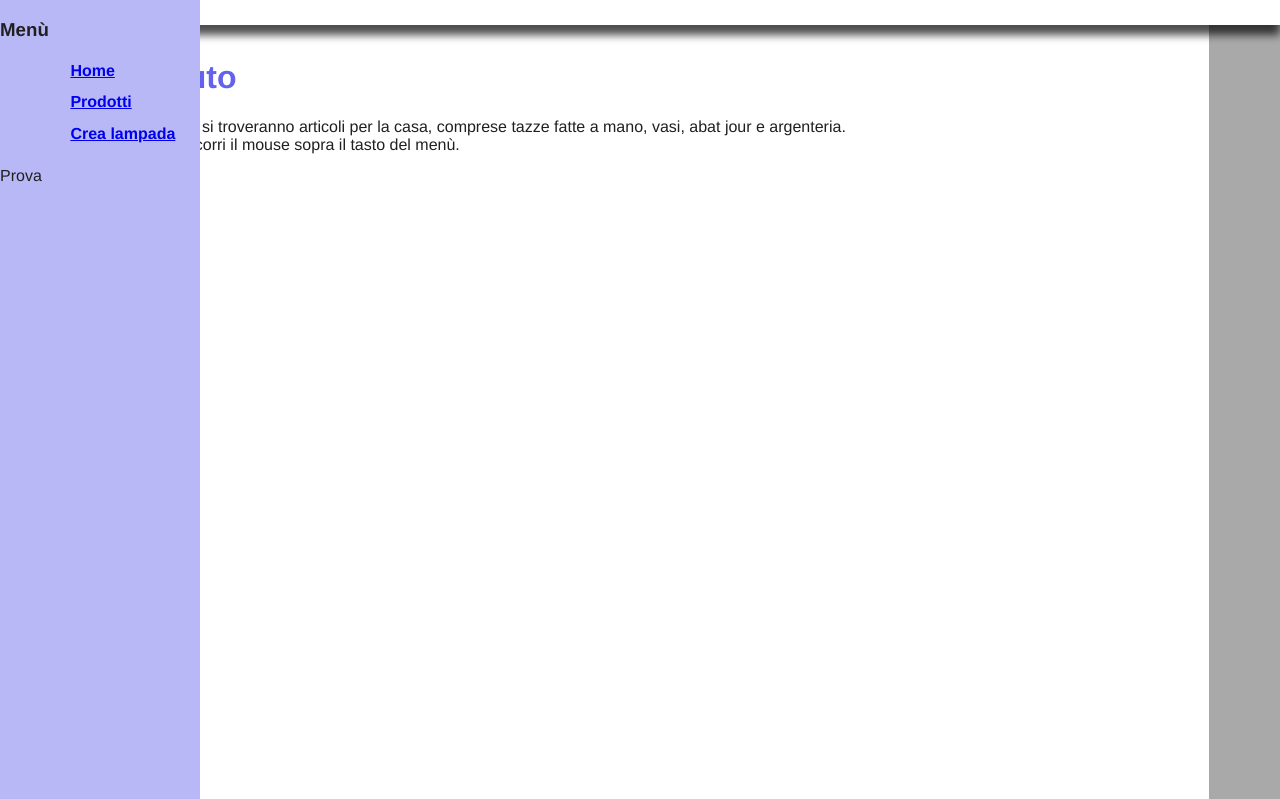
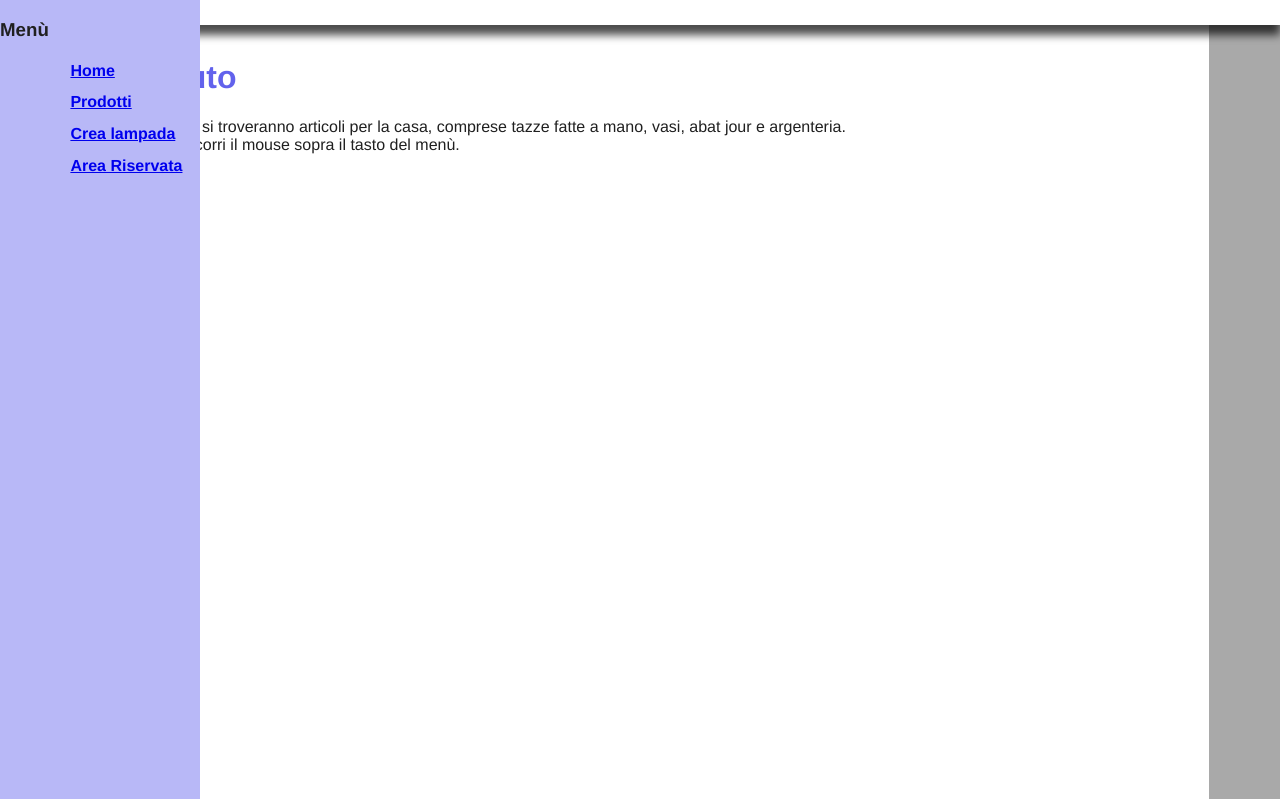
Before and after one commit to Polpetta/basidati2015, a PHP site: page /index.php in a window 1280 px wide. Shown: the top 799 px of the page. Run offline with PHP 8.4, Linux system fonts and the light colour scheme.

Commit message:
Rimosso link accedi dall'header

```diff
--- a/include/page.php
+++ b/include/page.php
@@ -30,15 +30,13 @@ function getMenu(){
                 <li><a href="index.php">Home</a></li>
                 <li><a href="products.php">Prodotti</a></li>
                 <li><a href="makelamp.php">Crea lampada</a></li>
+                <li><a href="login.php">Area Riservata</a></li>
             </ul>
-            <p>Prova</p>
         </div>
     </div>
 
     <div id="logo">
-        <div id="login">
-            <a href="login.php">Accedi</a>
-        </div>
+
     </div>
 </div>
 <?php
```
